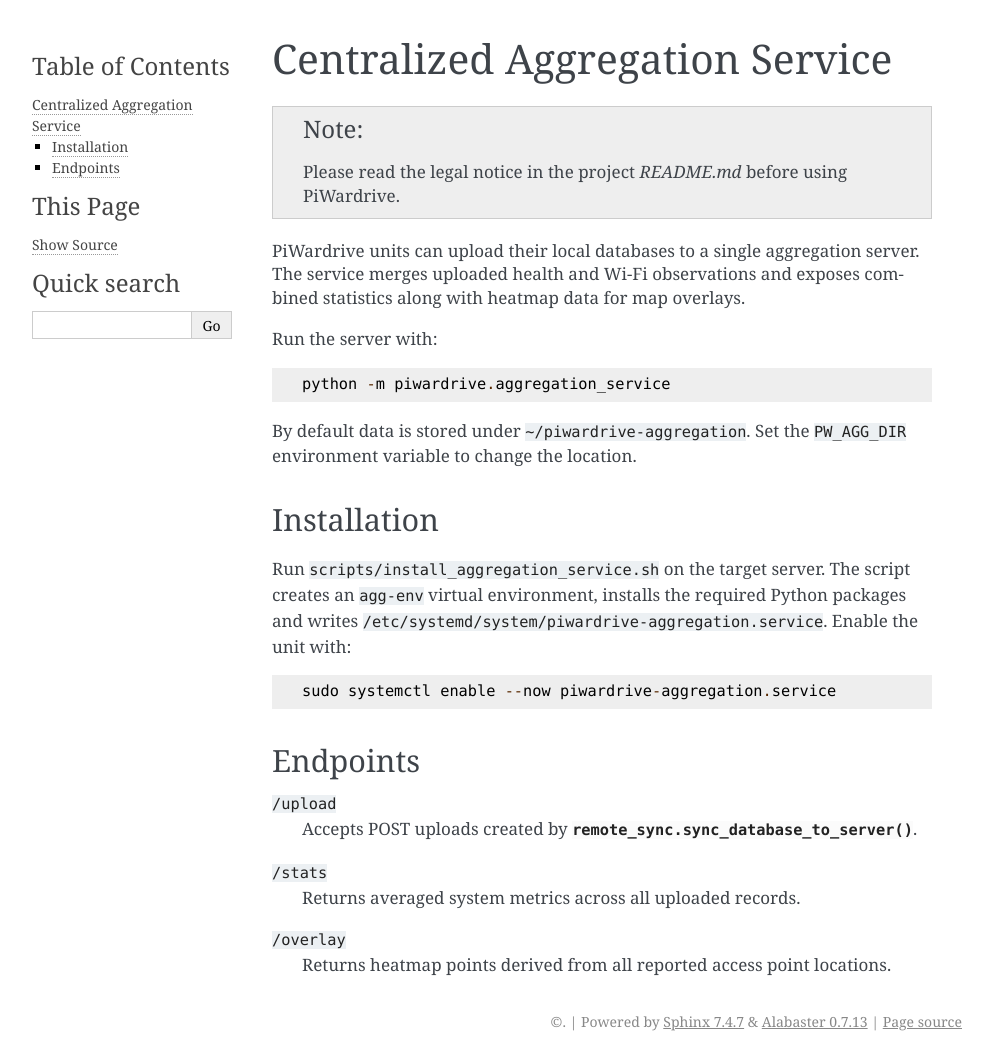
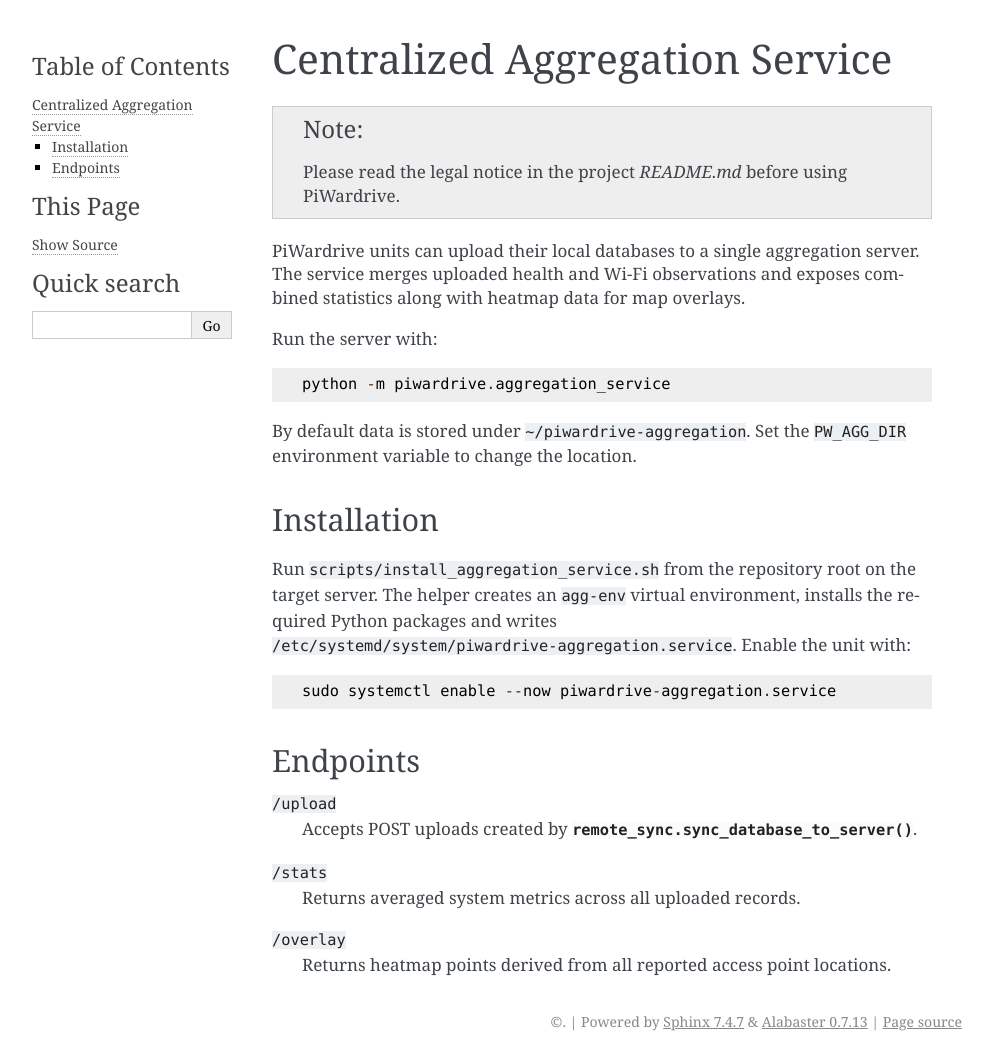
Before and after one commit to Trashytalk/piwardrive, a Sphinx documentation site: the page built from docs/aggregation_service.rst, in a window 1280 px wide. Shown: the whole page, without its empty margins (148-1140 px from the left). Built offline with Sphinx 7.4.7, drawn with Linux system fonts in a browser that asks for light colours.

Commit message:
Add aggregation service installer

```diff
--- a/docs/aggregation_service.rst
+++ b/docs/aggregation_service.rst
@@ -18,9 +18,10 @@ By default data is stored under ``~/piwardrive-aggregation``.  Set the
 Installation
 ------------
 
-Run ``scripts/install_aggregation_service.sh`` on the target server.  The
-script creates an ``agg-env`` virtual environment, installs the required Python
-packages and writes ``/etc/systemd/system/piwardrive-aggregation.service``.
+Run ``scripts/install_aggregation_service.sh`` from the repository root on the
+target server.  The helper creates an ``agg-env`` virtual environment,
+installs the required Python packages and writes
+``/etc/systemd/system/piwardrive-aggregation.service``.
 Enable the unit with::
 
     sudo systemctl enable --now piwardrive-aggregation.service
```
Also changed, not shown: 1 other file.
